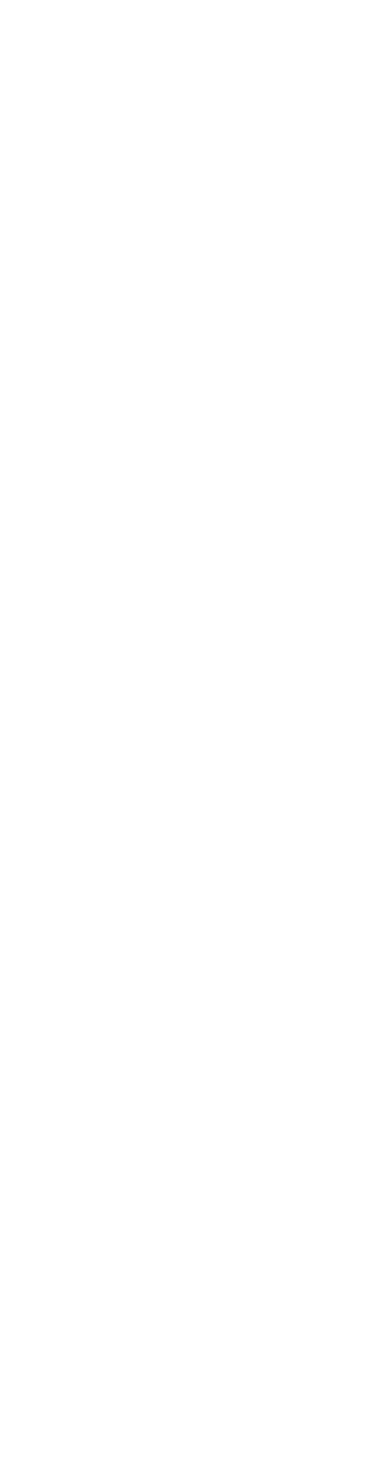
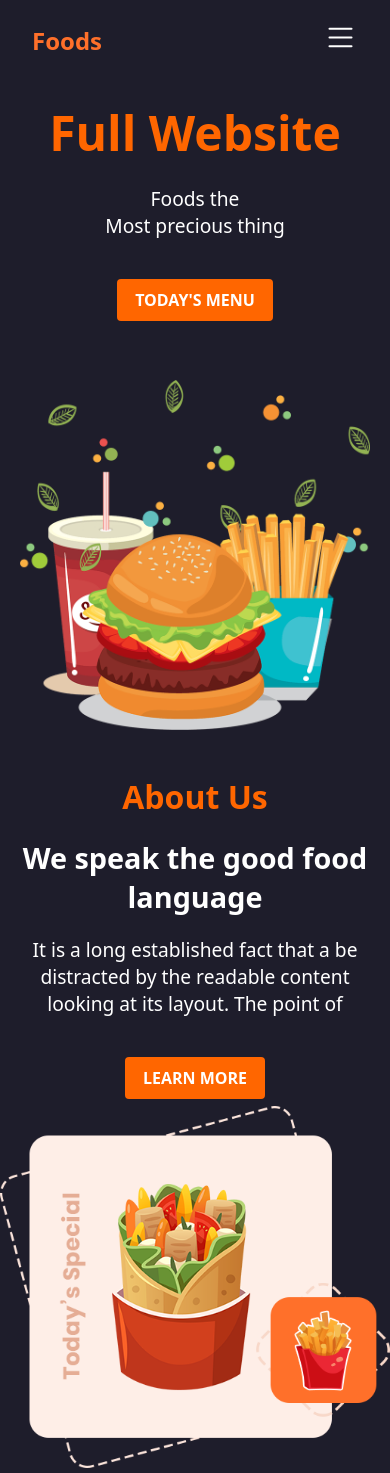
Before and after one commit to eduardbar/proyectoWeb, a plain HTML site: page index.html in a window 390 px wide. Before the commit the page ends 844 px from the top, so only its background shows below. Drawn offline with nearby package versions, Linux system fonts and the light colour scheme.

Commit message:
feat: :construction: The header is made responsive, and the home and about sections are also responsive.

```diff
--- a/css/styles.css
+++ b/css/styles.css
@@ -0,0 +1,283 @@
+@import url(variables.css);
+
+*{
+    margin: 0;
+    padding: 0;
+    box-sizing: border-box;
+}
+/* ---------------------- HEADER ----------------------- */
+.title{
+    color: var(--color_primario)
+}
+body{
+    background-color: var(--color_body);
+    font-family: system-ui, -apple-system, BlinkMacSystemFont, 'Segoe UI', Roboto, Oxygen, Ubuntu, Cantarell, 'Open Sans', 'Helvetica Neue', sans-serif;
+}
+a{
+    text-decoration: none;
+}
+ol,ul{
+    list-style: none;
+}
+.header {
+    height: var(--altura_header);
+}
+.navbar {
+    height: 100%;
+    display: flex;
+    justify-content: space-between;
+    align-items: center;
+    flex-wrap: wrap;
+    padding: 0 var(--padding_left_right);
+}
+.menu_hamburguesa{
+    display: none;
+}
+.menu_hamburguesa:checked + .ul_links {
+    height: calc(80vh - var(--altura_header));
+}
+.logo {
+    color: var(--color_primario);
+}
+.list_icon {
+    color: var(--color_blanco);
+    cursor: pointer;
+}
+.ul_links {
+    background-color: var(--color_body);
+    width: 100%;
+    position: absolute;
+    top: var(--altura_header);
+    left: 0;
+    height: 0;
+    overflow: hidden;
+    display: flex;
+    flex-direction: column;
+    justify-content: center;
+    align-items: center;
+    gap: 3rem;
+
+    transition: all .3s;
+}
+.link {
+    font-size: 3em;
+    color: var(--color_blanco);
+    font-weight: bold;
+}
+@media (min-width:768px){
+    .labe_hamburguesa {
+        display: none;
+    }
+    .ul_links{
+        position: static;
+        width: auto;
+        height: auto;
+        flex-direction: row;
+        gap: 2rem;
+    }
+    .link{
+        font-size: 1.2rem;
+        transition: all .3s;
+        padding: .2rem .7rem;
+    }
+    .link:hover{
+        color: var(--color_primario);
+    }
+}
+
+/* ---------------------- FIN DEL HEADER ----------------------- */
+
+/* ---------------------- INICIO DEL HOME ----------------------- */
+#home {
+    display: flex;
+    align-items: center;
+    justify-content: space-between;
+    padding: 0 100px;
+    background-color: var(--color_body);
+    color: var(--color_blanco);
+    height: 90vh;
+  }
+
+  .home-content {
+    max-width: 600px;
+    margin-right: 50px;
+  }
+
+  .home-content h1 {
+    font-size: 6rem;
+    margin-bottom: 20px;
+    color: #FF6600;
+  }
+
+  .home-content p {
+    font-size: 2rem;
+    margin-bottom: 40px;
+  }
+
+  .btn {
+    display: inline-block;
+    background-color: #FF6600;
+    color: #fff;
+    padding: 12px 24px;
+    font-size: 1.6rem;
+    font-weight: bold;
+    text-transform: uppercase;
+    border: none;
+    border-radius: 4px;
+    cursor: pointer;
+    transition: background-color 0.3s ease;
+  }
+
+  .btn:hover {
+    background-color: #FF8533;
+  }
+
+  .home-image img {
+    max-width: 550px;
+    height: auto;
+  }
+
+  /* Estilos para versión móvil */
+  @media (max-width: 768px) {
+    #home {
+      flex-direction: column;
+      padding: 20px;
+      height: auto;
+      min-height: 80vh;
+    }
+
+    .home-content {
+      max-width: 100%;
+      margin-right: 0;
+      text-align: center;
+      margin-bottom: 30px;
+    }
+
+    .home-content h1 {
+      font-size: 3rem;
+    }
+
+    .home-content p {
+      font-size: 1.2rem;
+    }
+
+    .btn {
+      font-size: 1rem;
+      padding: 10px 18px;     }
+
+    .home-image img {
+      max-width: 100%;
+    }
+  }
+/* ---------------------- FIN DEL HOME ----------------------- */
+
+
+/* ---------------------- INICIO ABOUT ----------------------- */
+
+#about {
+    display: flex;
+    align-items: center;
+    justify-content: space-between;
+    padding: 0 100px;
+    background-color: var(--color_body);
+    color: var(--color_blanco);
+    height: 90vh;
+    position: relative;
+  }
+
+  .about-image {
+    margin-right: 50px;
+  }
+
+  .about-image img {
+    max-width: 600px;
+    height: auto;
+  }
+
+  .about-content {
+    max-width: 600px;
+    z-index: 1;
+  }
+
+  .about-content h2 {
+    font-size: 3rem;
+    color: #FF6600;
+    margin-bottom: 20px;
+  }
+
+  .about-content h3 {
+    font-size: 2.5rem;
+    margin-bottom: 20px;
+  }
+
+  .about-content p {
+    font-size: 1.5rem;
+    margin-bottom: 40px;
+  }
+
+  .btn {
+    display: inline-block;
+    background-color: #FF6600;
+    color: #fff;
+    padding: 12px 24px;
+    font-size: 1.2rem;
+    font-weight: bold;
+    text-transform: uppercase;
+    border: none;
+    border-radius: 4px;
+    cursor: pointer;
+    transition: background-color 0.3s ease;
+  }
+
+  .btn:hover {
+    background-color: #FF8533;
+  }
+
+  @media (max-width: 768px) {
+    #about {
+      flex-direction: column;
+      padding: 20px;
+      height: auto;
+      min-height: 85vh;
+    }
+
+    .about-content {
+      max-width: 100%;
+      text-align: center;
+      margin-bottom: 30px;
+    }
+
+    .about-content h2 {
+      font-size: 2rem;
+    }
+
+    .about-content h3 {
+      font-size: 1.8rem;
+    }
+
+    .about-content p {
+      font-size: 1.2rem;
+    }
+
+    .btn {
+      font-size: 1rem;
+      padding: 10px 18px;
+    }
+
+    .about-image {
+      margin-right: 0;
+      position: absolute;
+      bottom: 0;
+      left: 0;
+      right: 0;
+      z-index: 0;
+    }
+
+    .about-image img {
+      max-width: 100%;
+      width: 100%;
+    }
+  }
+/* ---------------------- FIN ABOUT ----------------------- */
+
+/* ---------------------- INICIO MENU ----------------------- */
--- a/css/variables.css
+++ b/css/variables.css
@@ -0,0 +1,9 @@
+:root {
+    --color_blanco: #fff;
+    --altura_header: 80px;
+    --padding_left_right: 2rem;
+    --ancho_maximo: 1200px;
+    --color_primario: #ff702a;
+    --color_body: #1e1d2b;
+    --mobile-menu-color: #2c2b47;
+}
--- a/index.html
+++ b/index.html
@@ -1,13 +1,86 @@
 <!DOCTYPE html>
 <html lang="en">
-<head>
-    <meta charset="UTF-8">
-    <meta name="viewport" content="width=device-width, initial-scale=1.0">
-    <link rel="stylesheet" href="css/styles.css">
-    <title>Foods</title>
-    <link rel="stylesheet" href="https://unpkg.com/boxicons@latest/css/boxicons.min.css">
-</head>
-<body>
+    <head>
+        <meta charset="UTF-8" />
+        <meta name="viewport" content="width=device-width, initial-scale=1.0" />
+        <link rel="stylesheet" href="css/styles.css" />
+        <title>Foods</title>
+    </head>
+    <body>
+        <header class="header">
+            <nav class="navbar">
+                <h1 class="logo">Foods</h1>
+                <label class="labe_hamburguesa" for="menu_hamburguesa">
+                    <svg
+                        xmlns="http://www.w3.org/2000/svg"
+                        width="35"
+                        height="35"
+                        fill="currentColor"
+                        class="list_icon"
+                        viewBox="0 0 16 16"
+                    >
+                        <path
+                            fill-rule="evenodd"
+                            d="M2.5 12a.5.5 0 0 1 .5-.5h10a.5.5 0 0 1 0 1H3a.5.5 0 0 1-.5-.5zm0-4a.5.5 0 0 1 .5-.5h10a.5.5 0 0 1 0 1H3a.5.5 0 0 1-.5-.5zm0-4a.5.5 0 0 1 .5-.5h10a.5.5 0 0 1 0 1H3a.5.5 0 0 1-.5-.5z"
+                        />
+                    </svg>
+                </label>
+                <input class="menu_hamburguesa" type="checkbox" name="" id="menu_hamburguesa">
+                <ul class="ul_links">
+                    <li class="li_links">
+                        <a href="#home" class="link">Home</a>
+                    </li>
+                    <li class="li_links">
+                        <a href="#about" class="link">About</a>
+                    </li>
+                    <li class="li_links">
+                        <a href="#" class="link">Menu</a>
+                    </li>
+                    <li class="li_links">
+                        <a href="#" class="link">Service</a>
+                    </li>
+                    <li class="li_links">
+                        <a href="#" class="link">Contact</a>
+                    </li>
 
-</body>
+                </ul>
+            </nav>
+        </header>
+        <section id="home">
+            <div class="home-content">
+              <h1>Full Website</h1>
+              <p>Foods the <br>Most precious thing</p>
+              <a href="#" class="btn">Today's Menu</a>
+            </div>
+            <div class="home-image">
+              <img src="storage/img/home.png" alt="Home Image">
+            </div>
+          </section>
+          <section id="about">
+            <div class="about-image">
+              <img src="storage/img/about.png" alt="About Image">
+            </div>
+            <div class="about-content">
+              <h2>About Us</h2>
+              <h3>We speak the good food language</h3>
+              <p>It is a long established fact that a be distracted by the readable content looking at its layout. The point of</p>
+              <a href="#" class="btn">Learn More</a>
+            </div>
+          </section>
+        <!-- <div class="about">
+            <h2>About us</h2>
+            <p>We speak the good food language <br>It is a long established fact that a reader will be distracted by the readable content of</p>
+            <button>Learn More</button>
+            <img src="storage/img/about.png" alt="about">
+        </div>
+        <div class="menu">
+
+        </div>
+        <div class="service">
+
+        </div>
+        <div class="contact">
+
+        </div> -->
+    </body>
 </html>
```
Also changed, not shown: js/main.js (added), storage/img/about.png (added), storage/img/home.png (added).
